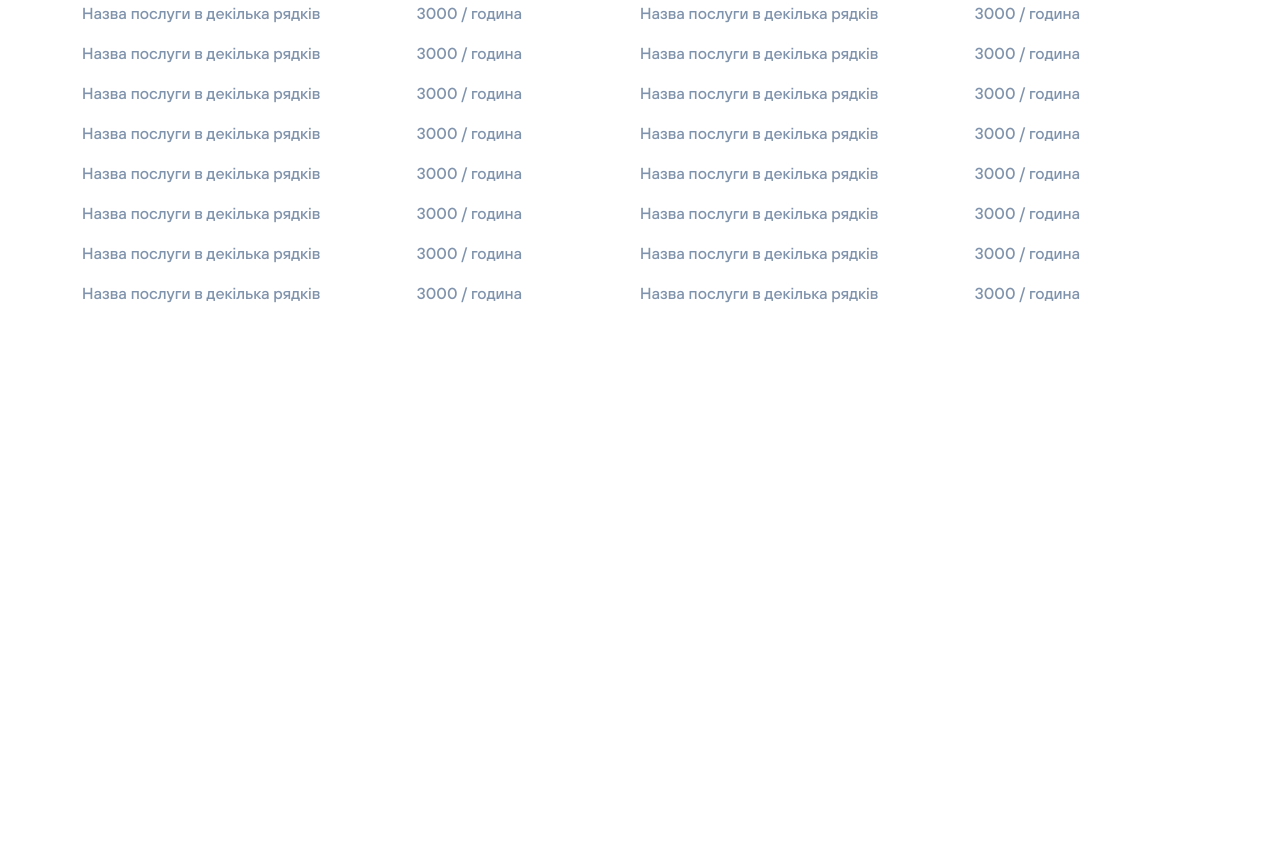
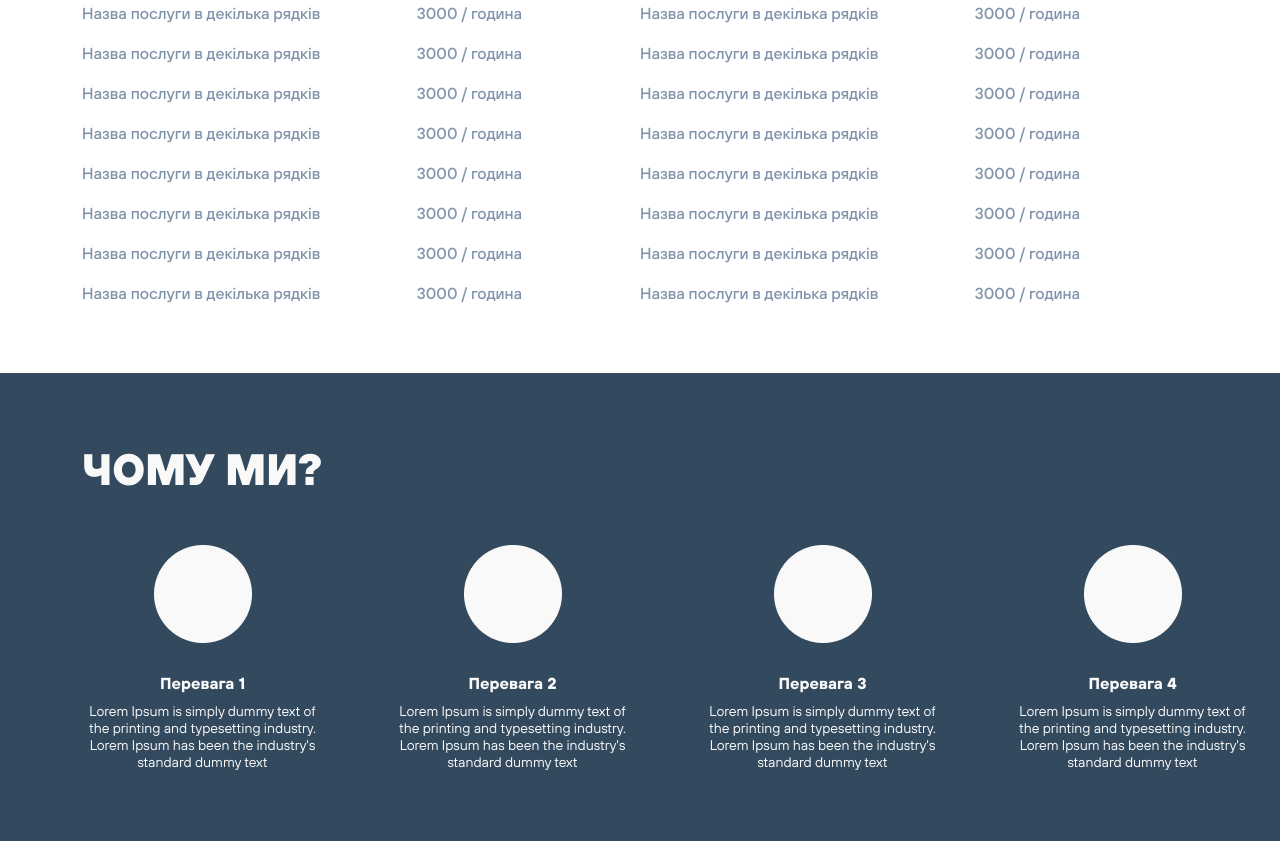
Before and after one commit to Iryna879/Tulpar, a plain HTML site: page pages/cardioCenter.html in a window 1280 px wide. Shown: the part 1268-2109 px from the top of the page. Before the commit the page ends 1641 px from the top, so only its background shows below. Drawn offline with Linux system fonts and the light colour scheme; files whose address does not match are found by name.

Commit message:
WhyAreWe

```diff
--- a/pages/cardioCenter.html
+++ b/pages/cardioCenter.html
@@ -111,9 +111,32 @@
                     <li>Назва послуги в декілька рядків</li>
                     <li>3000 / година</li>
                 </ul>
-
             </div>
         </div>
+    </div>
+
+    <div class="container-fluid p-0 whyWeFluid">
+        <div class="container">
+    <div class="row  ">
+        <div class="col-xl-12 whyWe">
+            <h6>Чому ми?</h6>
+            <ul class="benefits">
+                <li><img src="../img/EllipseWhyWe.png" alt="ellipse"> <h1>Перевага 1</h1>
+                    <p>Lorem Ipsum is simply dummy text of the printing and typesetting industry.
+                        Lorem Ipsum has been the industry's standard dummy text</p> </li>
+                <li><img src="../img/EllipseWhyWe.png" alt="ellipse"> <h1>Перевага 2</h1>
+                    <p>Lorem Ipsum is simply dummy text of the printing and typesetting industry.
+                        Lorem Ipsum has been the industry's standard dummy text</p></li>
+                <li><img src="../img/EllipseWhyWe.png" alt="ellipse"> <h1>Перевага 3</h1>
+                    <p>Lorem Ipsum is simply dummy text of the printing and typesetting industry.
+                        Lorem Ipsum has been the industry's standard dummy text</p></li>
+                <li><img src="../img/EllipseWhyWe.png" alt="ellipse"> <h1>Перевага 4</h1>
+                    <p>Lorem Ipsum is simply dummy text of the printing and typesetting industry.
+                        Lorem Ipsum has been the industry's standard dummy text</p></li>
+            </ul>
+        </div>
+    </div>
+    </div>
     </div>
 </main>
 </body>
--- a/style/cardioCenter.css
+++ b/style/cardioCenter.css
@@ -149,3 +149,42 @@ header.container-fluid {
     color: #32495E;
     margin-bottom: 30px;
 }
+.whyWeFluid {
+    width: 100%;
+    height: 468px;
+    background-color:  #32495E;
+}
+.whyWe h6 {
+    font-family: "TTHoves-ExtraBold";
+    font-weight: 800;
+    font-size: 44px;
+    line-height: 52px;
+    text-transform: uppercase;
+    color: #F9F9F9;
+    margin-top: 70px;
+    margin-bottom: 50px;
+}
+.benefits {
+    display: flex;
+}
+
+.benefits li {
+    text-align: center;
+    margin-right: 69px;
+}
+.benefits h1 {
+    font-family: "TTHoves-Bold";
+    font-weight: 800;
+    font-size: 16px;
+    line-height: 20px;
+    margin-top: 30px;
+    margin-bottom: 10px;
+    color: #F9F9F9;
+}
+.benefits p {
+    width: 241px;
+    font-family: "TT Hoves";
+    font-size: 14px;
+    line-height: 17px;
+    color: #F9F9F9;
+}
```
Also changed, not shown: img/EllipseWhyWe.png (added).
